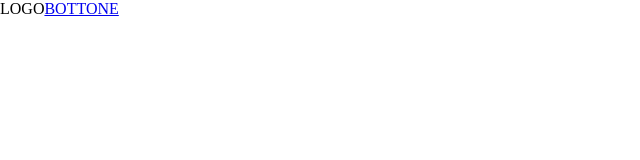
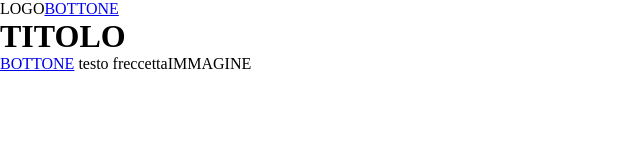
Before and after one commit to Ciuff4/htmlcss-dropbox, a plain HTML site: page index.html in a window 1280 px wide. Shown: the whole page, without its empty margins (0-640 px from the left). Drawn offline with Linux system fonts and the light colour scheme.

Commit message:
jumbotron structure

```diff
--- a/index.html
+++ b/index.html
@@ -30,6 +30,17 @@
     <!-- JUMBOTRON -->
     <div class="jumbotron">
 
+        <div class=" clearfix jumbo-text">
+            <h1>TITOLO</h1>
+            <div class="col">
+                <p></p>
+                <a href="#">BOTTONE</a>
+                <span>testo</span>
+                <span>freccetta</span>
+            </div>
+            <div class="col">IMMAGINE</div>
+        </div>
+
     </div>
     <!-- /JUMBOTRON -->
 
```
